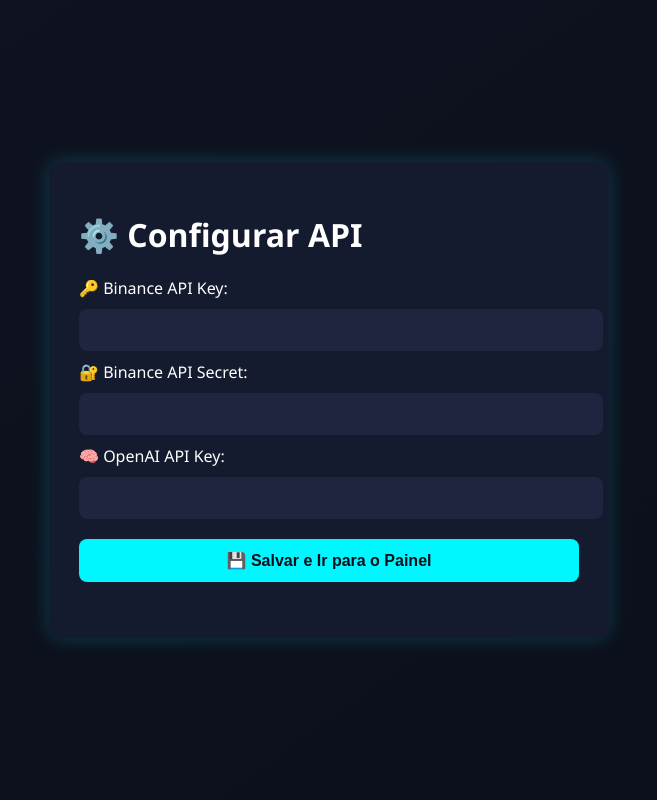
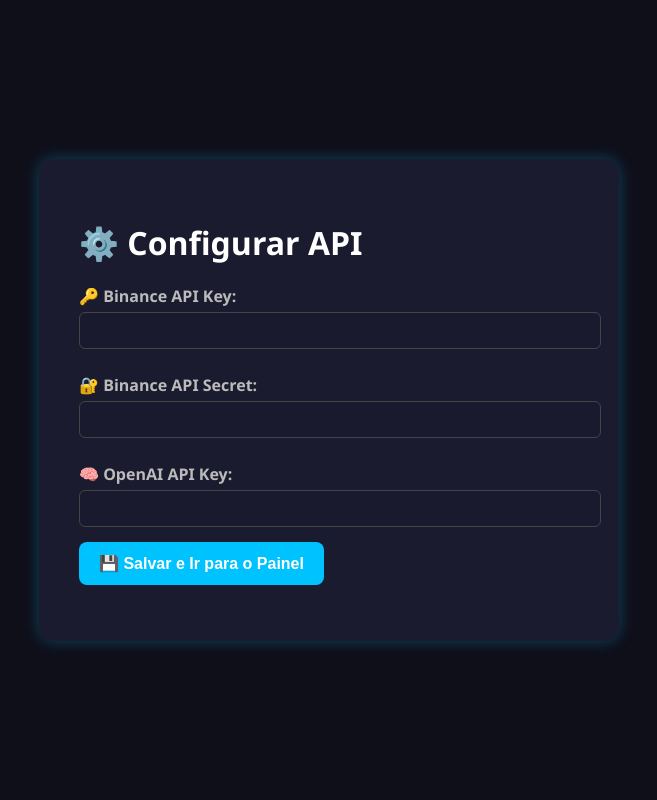
Before and after one commit to Claratrade33/Clara-verse, a Flask app: page /configurar in a window 1280 px wide. Shown: the whole page, without its empty margins (311-968 px from the left). Run offline with Flask 3, Linux system fonts and the light colour scheme; the visitor is signed in with stand-in values (Sample User, id 1).

Commit message:
Atualizar o style.css

```diff
--- a/static/style.css
+++ b/static/style.css
@@ -1,170 +1,124 @@
+/* ===== Estilo Geral ===== */
 body {
   margin: 0;
   font-family: 'Segoe UI', sans-serif;
-  background-color: #0b0f1a;
+  background: #0f0f1a;
   color: #ffffff;
 }
 
-a {
-  color: #00f7ff;
-  text-decoration: none;
+h1, h2, h3 {
+  color: #ffffff;
 }
 
-.login-page,
-.configurar-body,
-.painel-body {
+button {
+  background: #00c2ff;
+  border: none;
+  color: white;
+  padding: 12px 20px;
+  font-size: 16px;
+  font-weight: bold;
+  border-radius: 8px;
+  cursor: pointer;
+  transition: background 0.3s ease;
+  display: flex;
+  align-items: center;
+  gap: 8px;
+}
+
+button:hover {
+  background: #009fcc;
+}
+
+input[type="text"], input[type="password"] {
+  width: 100%;
+  padding: 10px;
+  margin-top: 5px;
+  margin-bottom: 15px;
+  background-color: #1a1a2e;
+  color: white;
+  border: 1px solid #444;
+  border-radius: 6px;
+}
+
+label {
+  display: block;
+  margin-top: 10px;
+  font-weight: bold;
+  color: #bbb;
+}
+
+/* ===== Página de Configuração ===== */
+.configurar-body {
   display: flex;
   justify-content: center;
   align-items: center;
-  min-height: 100vh;
-  background: linear-gradient(145deg, #0f1322, #0b0f1a);
+  height: 100vh;
 }
 
-.login-container,
-.configurar-container,
-.painel-container {
-  background-color: #151b2e;
-  border-radius: 12px;
-  padding: 30px;
-  width: 90%;
+.configurar-container {
+  background: #1b1b2f;
+  padding: 40px;
+  border-radius: 15px;
+  box-shadow: 0 0 15px rgba(0, 194, 255, 0.3);
+  width: 100%;
   max-width: 500px;
-  box-shadow: 0 0 20px rgba(0, 247, 255, 0.2);
 }
 
-.logo-login {
-  display: block;
-  margin: 0 auto 20px;
-  width: 80px;
+#status-chaves {
+  margin-top: 10px;
+  font-weight: bold;
+  color: #00ff99;
 }
 
-.login-form input,
-.configurar-container input {
-  width: 100%;
-  padding: 12px;
-  margin: 10px 0;
-  border: none;
-  border-radius: 8px;
-  background-color: #1e253f;
-  color: white;
-  font-size: 16px;
+.status-sucesso {
+  color: #00ff99;
 }
 
-.login-form button,
-.configurar-container button,
-.painel-botoes button {
-  width: 100%;
-  padding: 12px;
-  margin: 10px 0;
-  background: #00f7ff;
-  border: none;
-  border-radius: 8px;
+.status-erro {
+  color: #ff6666;
+}
+
+/* ===== Painel Principal ===== */
+.painel-container {
+  padding: 20px;
+  max-width: 900px;
+  margin: auto;
+}
+
+.info-box {
+  background-color: #151525;
+  padding: 20px;
+  margin-bottom: 15px;
+  border-radius: 10px;
+  box-shadow: 0 0 10px #000;
+}
+
+.info-box p {
+  margin: 5px 0;
+}
+
+.botao-acao {
+  margin: 10px 5px 0 0;
+}
+
+/* ===== Mensagem de Status ===== */
+#mensagemStatus {
+  margin-top: 20px;
   font-size: 16px;
   font-weight: bold;
-  color: #0b0f1a;
-  cursor: pointer;
-  transition: background 0.3s ease;
-}
-
-.login-form button:hover,
-.configurar-container button:hover,
-.painel-botoes button:hover {
-  background: #00d4dd;
-}
-
-.painel-header {
-  display: flex;
-  justify-content: space-between;
-  align-items: center;
-  background-color: #101624;
-  padding: 10px 20px;
-  border-radius: 10px;
-  margin-bottom: 20px;
-}
-
-.painel-saldo {
-  font-size: 16px;
-  color: #00f7ff;
-}
-
-.btn-sair {
-  background-color: #ff4b5c;
-  color: white;
-  padding: 8px 16px;
-  border: none;
-  border-radius: 6px;
-  cursor: pointer;
-  font-weight: bold;
-}
-
-.painel-conteudo {
-  background-color: #151b2e;
-  padding: 20px;
-  border-radius: 10px;
-}
-
-.grafico-frame {
-  margin-bottom: 20px;
-  border: 2px solid #00f7ff;
-  border-radius: 10px;
-  overflow: hidden;
-}
-
-.dados-mercado p,
-.ia-resposta p {
-  margin: 8px 0;
-  font-size: 15px;
-}
-
-.ia-resposta {
-  background-color: #1d263f;
-  padding: 15px;
-  border-radius: 8px;
-  margin-top: 20px;
-}
-
-.painel-botoes {
-  display: grid;
-  grid-template-columns: repeat(auto-fit, minmax(120px, 1fr));
-  gap: 10px;
-  margin-top: 20px;
-}
-
-.mensagem-status {
-  margin-top: 15px;
-  padding: 10px;
-  background-color: #00f7ff;
-  color: #0b0f1a;
-  border-radius: 6px;
-  font-weight: bold;
-  text-align: center;
+  color: #00ff99;
   display: none;
 }
 
-.status-sucesso {
-  color: #00ffb3;
-  font-weight: bold;
-  text-align: center;
-  margin-top: 15px;
+/* ===== Responsivo ===== */
+@media (max-width: 600px) {
+  .configurar-container, .painel-container {
+    padding: 20px;
+    border-radius: 10px;
+  }
+
+  button {
+    width: 100%;
+    justify-content: center;
+  }
 }
-
-.erro {
-  color: #ff4b5c;
-  text-align: center;
-  font-weight: bold;
-  margin-bottom: 15px;
-}
-
-.btn-voltar {
-  background-color: #444c72;
-  color: #ffffff;
-  border: none;
-  border-radius: 6px;
-  padding: 10px;
-  font-weight: bold;
-  cursor: pointer;
-  width: 100%;
-}
-
-.btn-voltar:hover {
-  background-color: #2d3253;
-}
```
